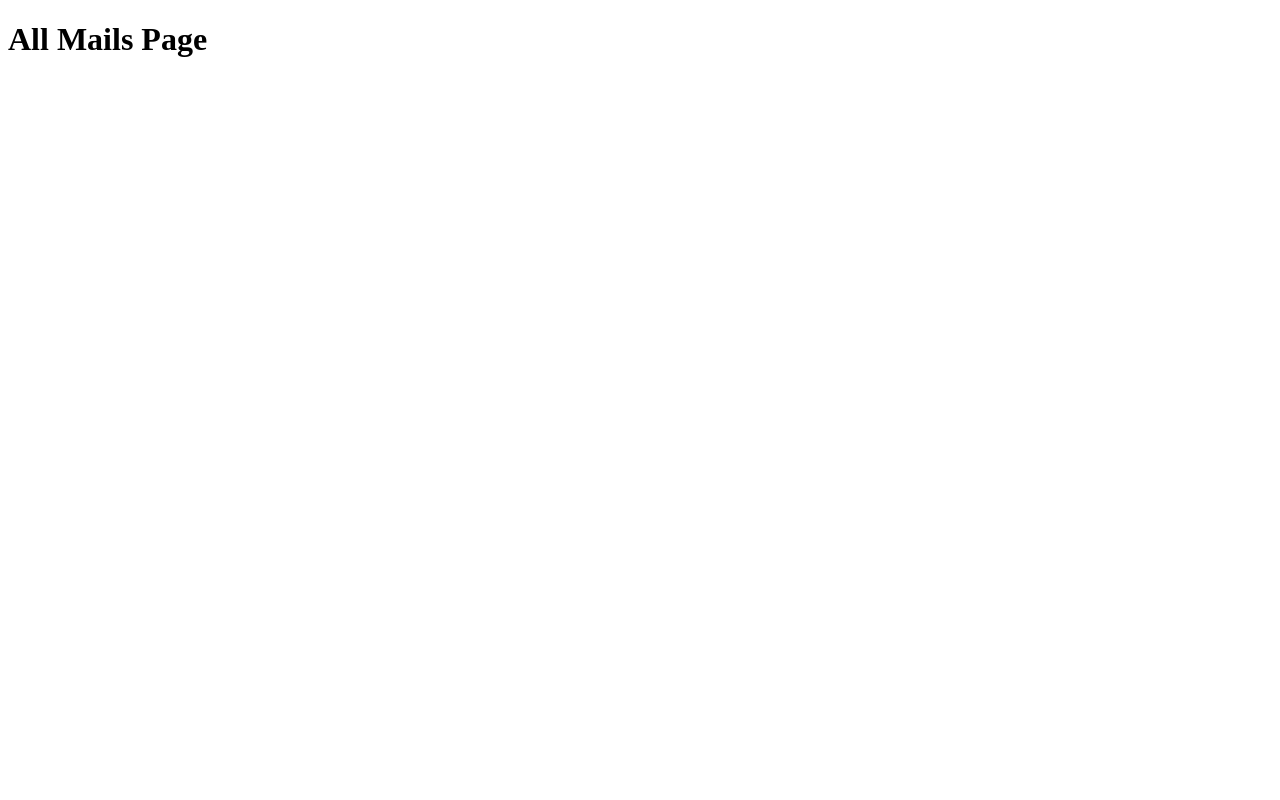
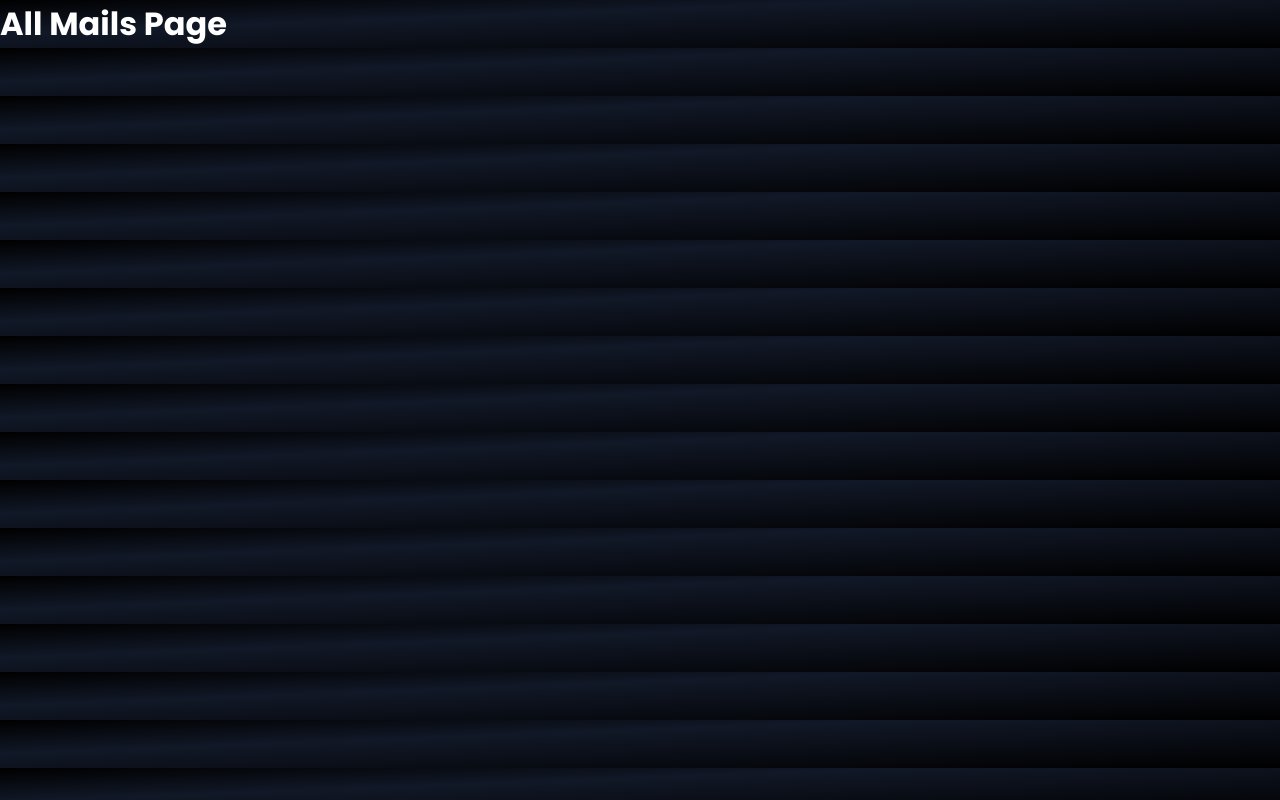
Before and after one commit to devsandeepsharma/Mail-Box, a React (Vite) app: page / in a window 1280 px wide. Built offline with nearby package versions, Linux system fonts and the light colour scheme.

Commit message:
design system added

```diff
--- a/index.html
+++ b/index.html
@@ -5,6 +5,10 @@
     <link rel="icon" type="image/svg+xml" href="/vite.svg" />
     <meta name="viewport" content="width=device-width, initial-scale=1.0" />
     <title>Mail Box</title>
+    <!-- Google Fonts -->
+    <link rel="preconnect" href="https://fonts.googleapis.com">
+    <link rel="preconnect" href="https://fonts.gstatic.com" crossorigin>
+    <link href="https://fonts.googleapis.com/css2?family=Poppins:wght@300;400;500;700&display=swap" rel="stylesheet">
   </head>
   <body>
     <div id="root"></div>
--- a/src/index.css
+++ b/src/index.css
@@ -0,0 +1,92 @@
+/* 1. Use a more-intuitive box-sizing model */
+*, *::before, *::after {
+    box-sizing: border-box;
+}
+
+/* 2. Remove default margin */
+* {
+    margin: 0;
+}
+
+/* 3. Enable keyword animations */
+@media (prefers-reduced-motion: no-preference) {
+    html {
+      interpolate-size: allow-keywords;
+    }
+}
+
+body {
+    /* 4. Add accessible line-height */
+    line-height: 1.5;
+    /* 5. Improve text rendering */
+    -webkit-font-smoothing: antialiased;
+}
+
+/* 6. Improve media defaults */
+img, picture, video, canvas, svg {
+    display: block;
+    max-width: 100%;
+}
+
+/* 7. Inherit fonts for form controls */
+input, button, textarea, select {
+    font: inherit;
+}
+
+/* 8. Avoid text overflows */
+p, h1, h2, h3, h4, h5, h6 {
+    overflow-wrap: break-word;
+}
+
+/* 9. Improve line wrapping */
+p {
+    text-wrap: pretty;
+}
+h1, h2, h3, h4, h5, h6 {
+    text-wrap: balance;
+}
+
+/*
+10. Create a root stacking context
+*/
+#root, #__next {
+    isolation: isolate;
+}
+
+:root {
+    --bg-gradient: linear-gradient(to bottom right, #000000 0%, #111827 35%, #000000 100%);
+
+    --glass-bg: rgba(255, 255, 255, 0.1);
+    --glass-border: rgba(255, 255, 255, 0.2);
+    --glass-hover: rgba(255, 255, 255, 0.3);
+
+    --text-primary: #ffffff;
+    --text-secondary: #9ca3af;
+    --text-muted: #6b7280;
+
+    --feature-bg: hsla(0, 0%, 100%, 0.05);
+    --feature-hover: rgba(255, 255, 255, 0.1);
+
+    --input-bg: hsla(0, 0%, 0%, 0.4);
+    --ai-output-bg: rgba(0, 0, 0, 0.6);
+
+    --ff-base: "Poppins", sans-serif;
+    --ff-heading: "Poppins", sans-serif;
+
+    --fw-300: 300;
+    --fw-400: 400;
+    --fw-500: 500;
+    --fw-700: 700;
+}
+
+body {
+    background: var(--bg-gradient);
+    color: var(--text-primary);
+
+    font-family: var(--ff-base);
+    font-weight: var(--fw-400);
+}
+
+main {
+    min-height: 100vh;
+}
```
